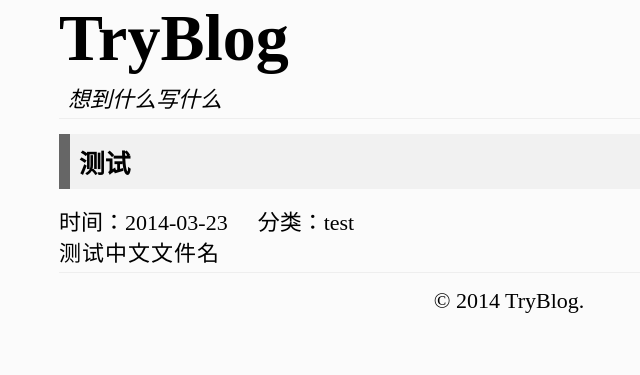
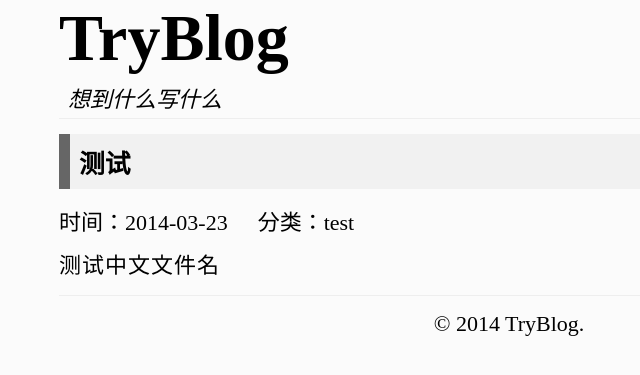
Before and after one commit to gjunyoung/macdfree.github.io, a Jekyll site: the page built from _posts/2014-03-23-测试.md, in a window 1280 px wide. Shown: the top 375 px of the page, without its empty margins (131-771 px from the left). Built offline with Jekyll 4.4.1, drawn with Linux system fonts in a browser that asks for light colours.

Commit message:
change css

```diff
--- a/css/styles.css
+++ b/css/styles.css
@@ -59,6 +59,6 @@ a:hover {
     clear: both;
 }
 #content>p {
-    line-height: 6px;
+    line-height: 29px;
     letter-spacing: 1px;
 }
```
